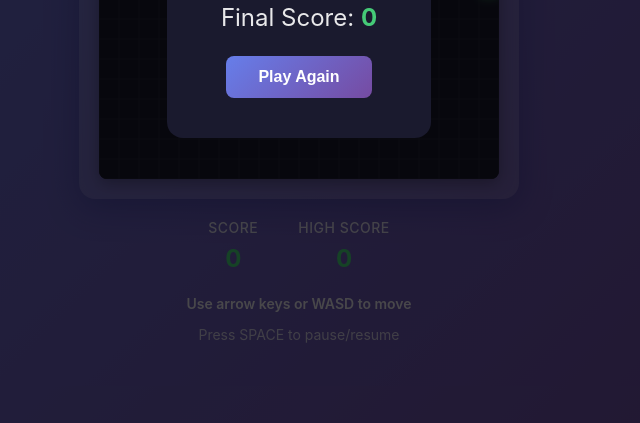
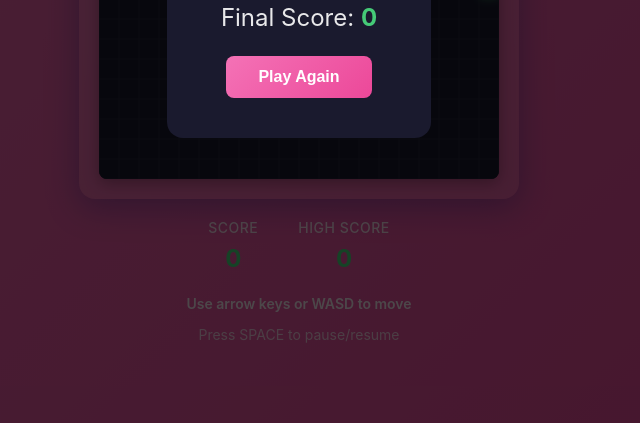
Before and after one commit to santai-artifacts/jeremy-flying-817, a plain HTML site: page index.html in a window 1280 px wide. Shown: the part 377-800 px from the top of the page, without its empty margins (341-981 px from the left). Drawn offline with Linux system fonts and the light colour scheme.

Commit message:
please make the background pink
Santai-Kind: autosave
Santai-Author: jeremy

```diff
--- a/index.html
+++ b/index.html
@@ -16,7 +16,7 @@
       justify-content: center;
       align-items: center;
       min-height: 100vh;
-      background: linear-gradient(135deg, #667eea 0%, #764ba2 100%);
+      background: linear-gradient(135deg, #f472b6 0%, #ec4899 100%);
       font-family: -apple-system, BlinkMacSystemFont, 'Segoe UI', sans-serif;
     }
 
@@ -146,14 +146,14 @@
       border: none;
       border-radius: 8px;
       cursor: pointer;
-      background: linear-gradient(135deg, #667eea 0%, #764ba2 100%);
+      background: linear-gradient(135deg, #f472b6 0%, #ec4899 100%);
       color: white;
       transition: transform 0.2s, box-shadow 0.2s;
     }
 
     button:hover {
       transform: translateY(-2px);
-      box-shadow: 0 8px 16px rgba(102, 126, 234, 0.4);
+      box-shadow: 0 8px 16px rgba(244, 114, 182, 0.4);
     }
 
     button:active {
```
